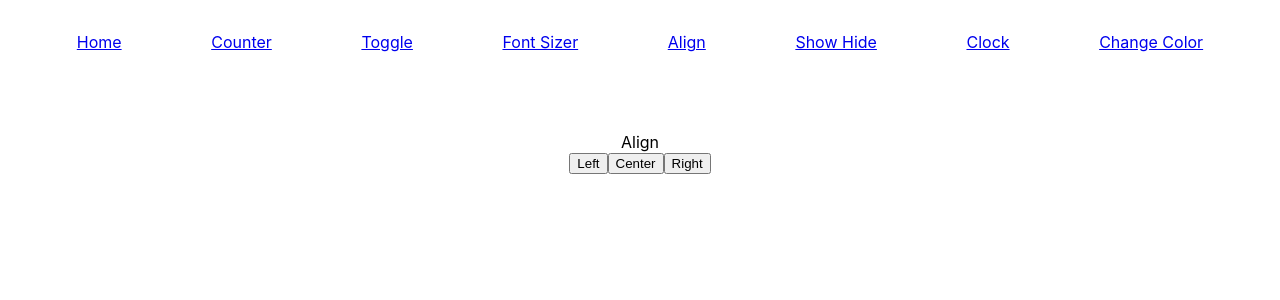
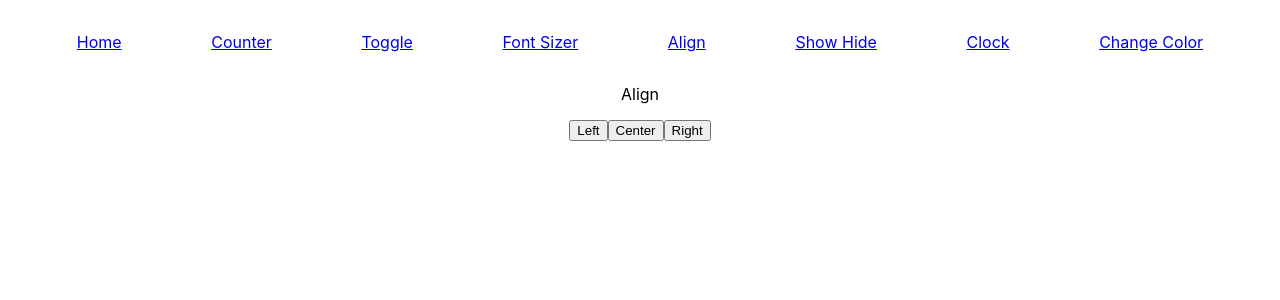
Before and after one commit to danzjamz/react-router-state-fun, a React (Create React App) app: page /align in a window 1280 px wide. Shown: the top 300 px of the page. Built offline with nearby package versions, Linux system fonts and the light colour scheme.

Commit message:
align works! also fixed styling

```diff
--- a/src/index.css
+++ b/src/index.css
@@ -20,20 +20,15 @@ code {
 
 .container {
   display: flex;
+  flex-direction: column;
   justify-content: center;
   align-items: center;
   padding: 3em;
 }
 
-.align {
-  flex-direction: column;
+.align-btns {
+  display: flex;
+  justify-content: center;
+  align-items: center;
+  padding: 1em;
 }
-
-.align-text {
-  display: flex;
-}
-
-.left {
-  align-items: start;
-  justify-content: start;
-}
--- a/src/pages/align.js
+++ b/src/pages/align.js
@@ -5,31 +5,31 @@ export default class Align extends Component {
         super();
 
         this.state = {
-            // styles: {
-            //     'display': 'flex',
-            //     'justify-content': 'center'
-            // }
+            styles: {
+                display: 'flex',
+                justifyContent: 'center',
+                alignItems: 'center'
+            },
             className: 'center'
         }
     }
 
     left = () => {
-        // this.setState({ styles: { 'justify-content': 'start' } });
-        this.setState({ className: 'left' })
+        this.setState({ styles: { display: 'flex', justifyContent: 'flex-start', alignItems: 'flex-start' } });
     }
 
     center = () => {
-        this.setState({ styles: { 'justify-content': 'center' } });
+        this.setState({ styles: { display: 'flex', justifyContent: 'center', alignItems: 'center' } });
     }
 
     right = () => {
-        this.setState({ styles: { 'justify-content': 'end' } });
+        this.setState({ styles: { display: 'flex', justifyContent: 'flex-end', alignItems: 'flex-end' } });
     }
 
     render() {
         return (
-            <div className="container align">
-                <div className={'align-text ' + this.state.className }>
+            <div>
+                <div className='align' style={ this.state.styles }>
                     Align
                 </div>
                 <div className="align-btns">
--- a/src/pages/show-hide.js
+++ b/src/pages/show-hide.js
@@ -18,7 +18,7 @@ export default class ShowHide extends Component {
 
     render() {
         return (
-            <div className="container align">
+            <div className="container">
                 <div>
                     <h1 style={ this.state.styles }>ShowHide</h1>
                 </div>
```
